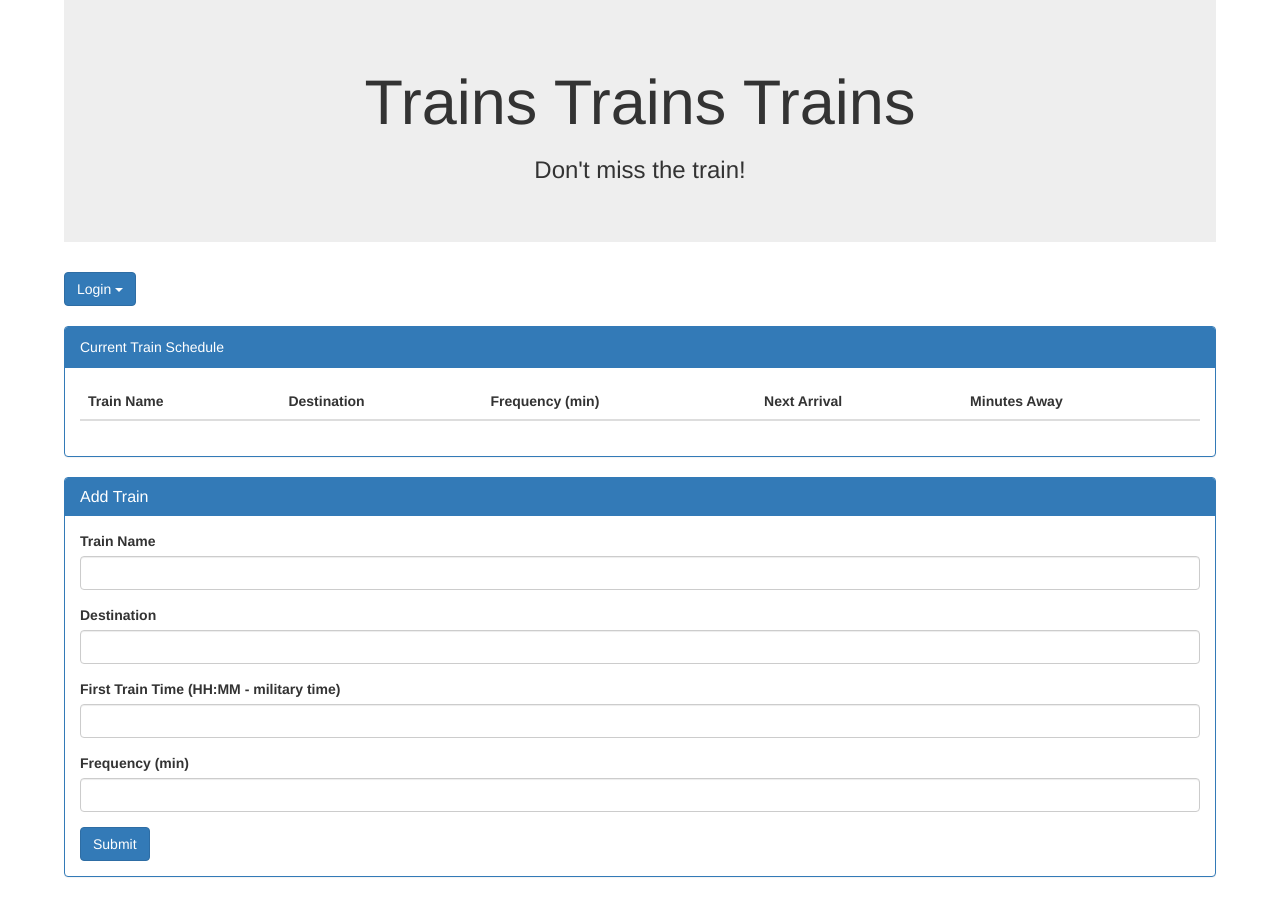
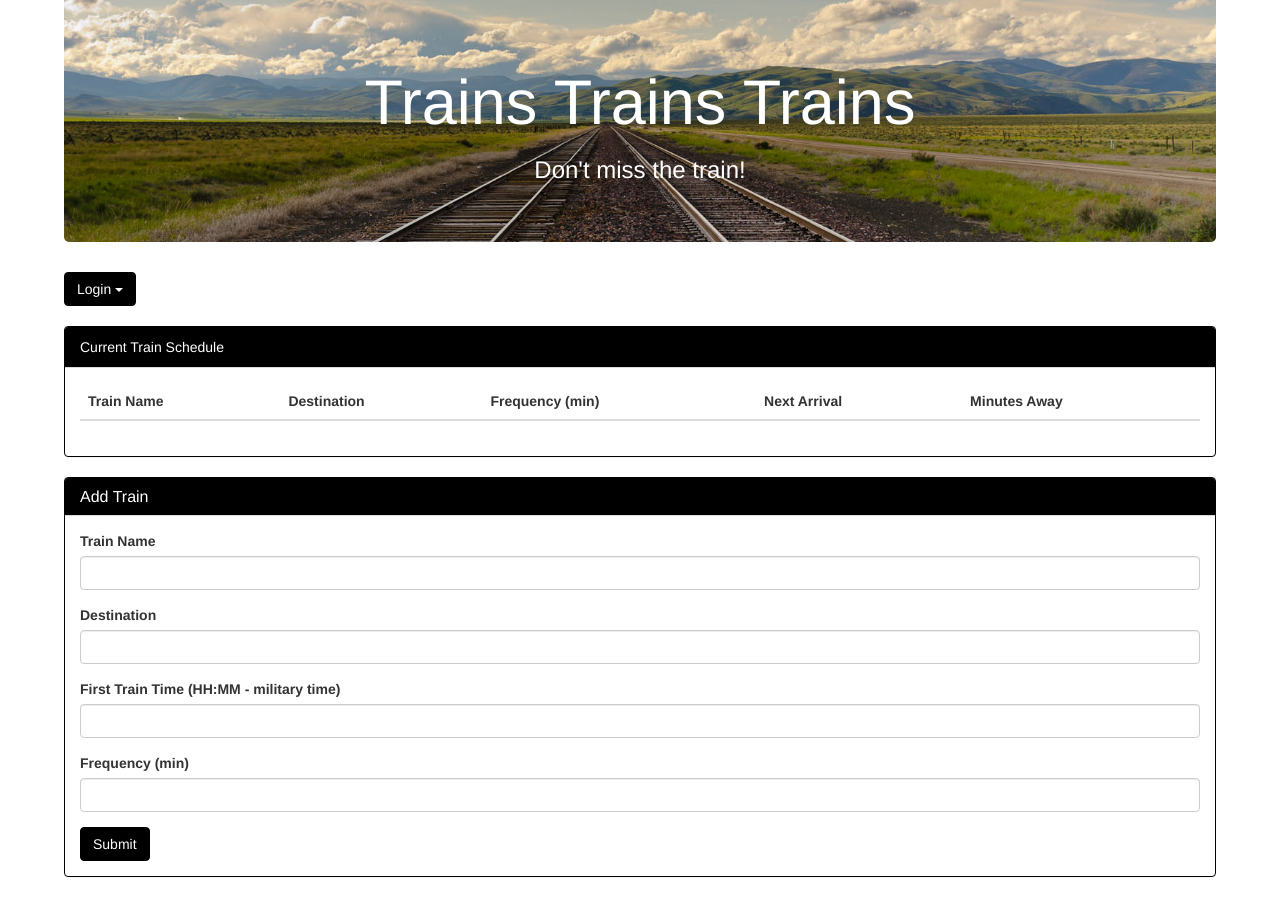
Before and after one commit to AdamMattas/Train-Schedule, a PHP site: page / in a window 1280 px wide. Run offline with PHP 8.4, Linux system fonts and the light colour scheme; lists and menus that the app fills with data are empty; some libraries are stand-ins or nearby versions.

```diff
--- a/assets/css/style.css
+++ b/assets/css/style.css
@@ -14,3 +14,29 @@
 .show{
 	display: block;
 }
+
+.jumbotron{
+	background-image: url("../images/tracks.jpg");
+	background-size: cover;
+	background-position: 50% 50%;
+	border-bottom-right-radius: 5px;
+	border-bottom-left-radius: 5px;
+}
+.white{
+	color: #ffffff !important;
+}
+
+.btn-default{
+	background-color: #000000;
+	border-color: #000000;
+	color: #ffffff;
+}
+
+.panel-default>.panel-heading{
+	background-color: #000000;
+	color: #ffffff;
+}
+
+.panel-default{
+	border-color: #000000;
+}
--- a/index.html
+++ b/index.html
@@ -26,15 +26,15 @@
 
 		<!-- Jumbotron Title -->
 		<div class="jumbotron">
-			<h1 class="text-center">Trains Trains Trains</h1>
-			<h3 class="text-center">Don't miss the train!</h3>
+			<h1 class="text-center white">Trains Trains Trains</h1>
+			<h3 class="text-center white">Don't miss the train!</h3>
 		</div>
 
-	  <!-- Modal -->
+	  <!-- Modal for editing added trains -->
 	  <div class="modal fade" id="myModal" role="dialog">
 	    <div class="modal-dialog">
 
-	      <!-- Modal content-->
+	      <!-- Modal content inputs populated from script.js-->
 	      <div class="modal-content">
 	        <div class="modal-header">
 	          <button type="button" class="close" data-dismiss="modal">&times;</button>
@@ -58,7 +58,7 @@
 								<label for="modFrequency">Frequency (min)</label>
 								<input type="number" class="form-control" id="modFrequency">
 							</div>
-							<input id="submitMod" type="submit" class="btn btn-primary">
+							<input id="submitMod" type="submit" class="btn btn-default">
 						</form>
 	        </div>
 	        <div class="modal-footer">
@@ -69,9 +69,9 @@
 	    </div>
 	  </div>
 
-		<!-- Single button -->
+		<!-- login/signup dropdown button -->
 		<div class="btn-group bottom-margin">
-		  <button type="button" class="btn btn-primary dropdown-toggle" data-toggle="dropdown" aria-haspopup="true" aria-expanded="false">
+		  <button id="login-button" type="button" class="btn btn-default dropdown-toggle show" data-toggle="dropdown" aria-haspopup="true" aria-expanded="false">
 		    Login <span class="caret"></span>
 		  </button>
 		  <ul class="dropdown-menu">
@@ -79,12 +79,14 @@
 		    <li role="separator" class="divider"></li>
 		    <li><a href="#" class="signBtn">Sign Up</a></li>
 		  </ul>
+		  <!-- Logout Button initially hidden -->
+		  <button id="logout-button" type="button" class="btn btn-default hide">Logout</button>
 		</div>
 
-		<!-- Sign Up -->
+		<!-- Sign Up Panel initially hidden-->
 		<div id="signUp" class="row hide">
 			<div class="col-lg-12">
-				<div class="panel panel-primary">
+				<div class="panel panel-default">
 					<div class="panel-heading">
 						<h3 class="panel-title">Sign Up</h3>
 					</div>
@@ -98,17 +100,17 @@
 								<label for="signPass">Password</label>
 								<input type="password" class="form-control" id="signPass">
 							</div>
-							<input id="signSubmit" type="submit" class="btn btn-primary">
+							<input id="signSubmit" type="submit" class="btn btn-default">
 						</form>
 					</div>
 				</div>
 			</div>
 		</div>
 
-		<!-- Login -->
+		<!-- Login Panel initially hidden-->
 		<div id="login" class="row hide">
 			<div class="col-lg-12">
-				<div class="panel panel-primary">
+				<div class="panel panel-default">
 					<div class="panel-heading">
 						<h3 class="panel-title">Login</h3>
 					</div>
@@ -122,15 +124,15 @@
 								<label for="loginPass">Password</label>
 								<input type="password" class="form-control" id="loginPass">
 							</div>
-							<input id="loginSubmit" type="submit" class="btn btn-primary">
+							<input id="loginSubmit" type="submit" class="btn btn-default">
 						</form>
 					</div>
 				</div>
 			</div>
 		</div>
 
-		<!-- Train Times -->
-		<div class="panel panel-primary">
+		<!-- Train Times Panel continuously updated from script.js-->
+		<div class="panel panel-default">
 		  <div class="panel-heading">Current Train Schedule</div>
 		  <div class="panel-body">
 		    <table id="trainData" class="table">
@@ -150,10 +152,10 @@
 		  </div>
 		</div>
 
-		<!-- Add Train -->
+		<!-- Add New Train to Train Times Panel -->
 		<div class="row">
 			<div class="col-lg-12">
-				<div class="panel panel-primary">
+				<div class="panel panel-default">
 					<div class="panel-heading">
 						<h3 class="panel-title">Add Train</h3>
 					</div>
@@ -175,7 +177,7 @@
 								<label for="frequency">Frequency (min)</label>
 								<input type="number" class="form-control" id="frequency">
 							</div>
-							<input id="submitTrain" type="submit" class="btn btn-primary">
+							<input id="submitTrain" type="submit" class="btn btn-default">
 						</form>
 					</div>
 				</div>
```
Also changed, not shown: assets/javascript/script.js (+81 -26 lines), assets/images/tracks.jpg (added).
